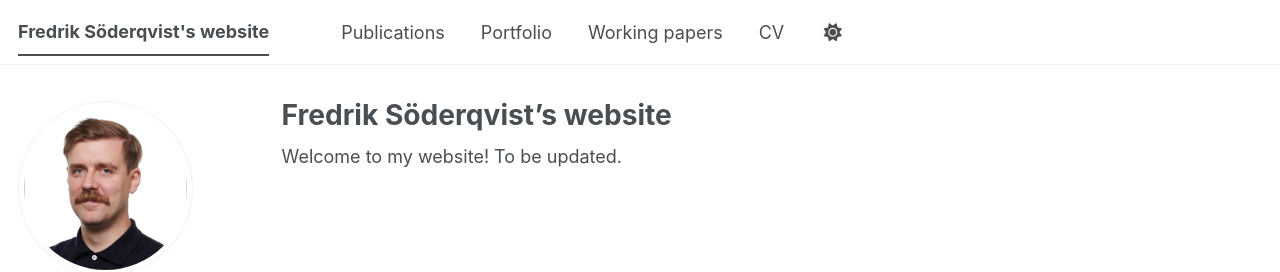
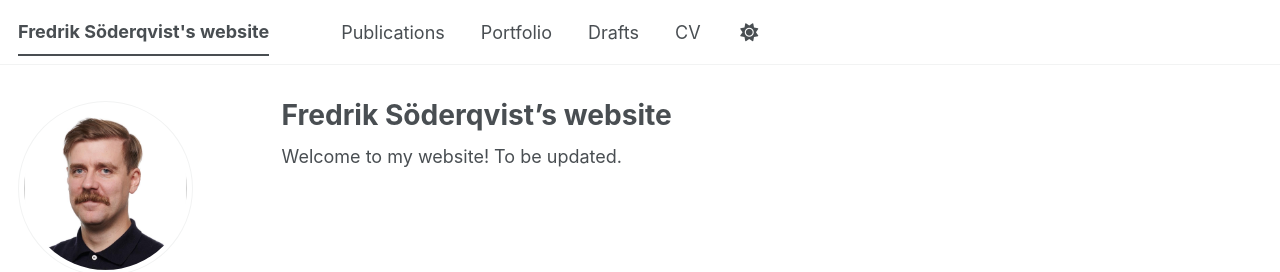
Before and after one commit to soedda/FSoderqvist_website, a Jekyll site: the page built from _pages/about.md, in a window 1280 px wide. Shown: the top 272 px of the page. Built offline with Jekyll 4.4.1, drawn with Linux system fonts in a browser that asks for light colours; some web fonts are replaced; a script bundle is joined from its source files by our own code; library files that are not in the unit come from our copies.

Commit message:
Update navigation.yml

```diff
--- a/_data/navigation.yml
+++ b/_data/navigation.yml
@@ -20,8 +20,8 @@ main:
   - title: "Portfolio"
     url: /portfolio/
 
-  - title: "Working papers"
-    url: /wp/
+  - title: "Drafts"
+    url: /drafts/
 
 
   #- title: "Blog Posts"
```
